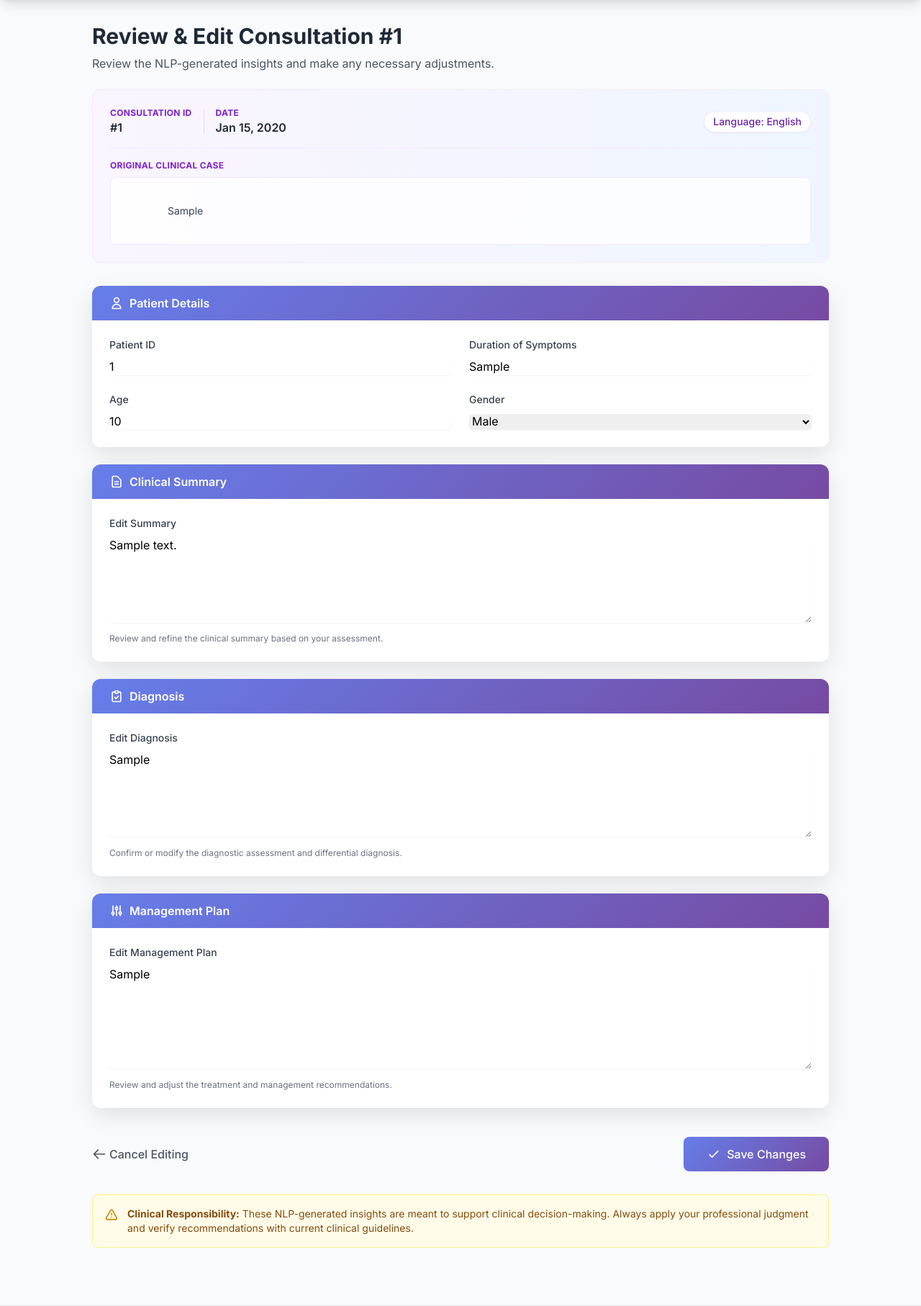
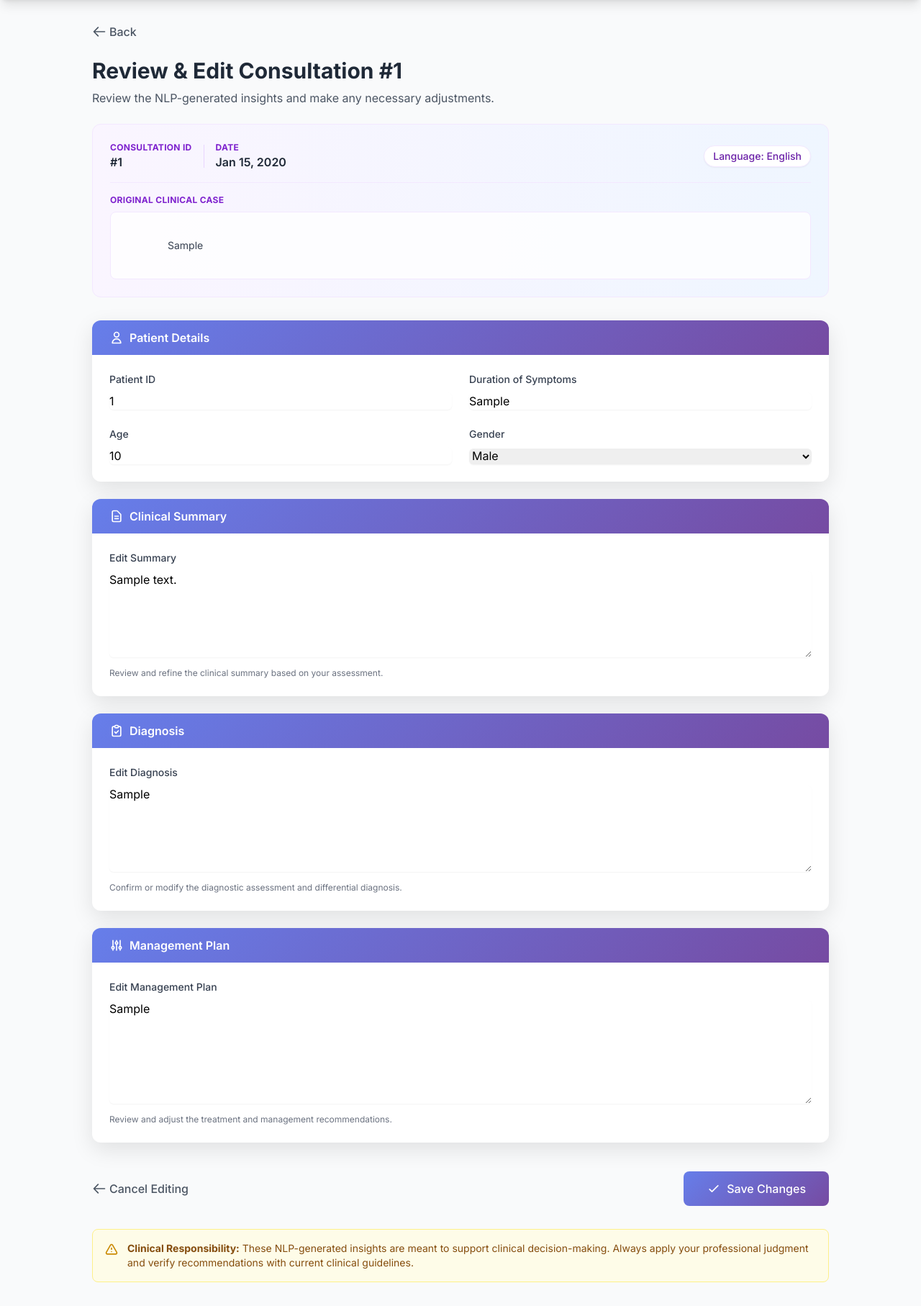
Before and after one commit to Hannah-Nossim/medInsight, a Django app: page /consultation/1/edit/ in a window 1280 px wide. Shown: the part 84-1898 px from the top of the page at 72% size. Run offline with Django 5.2, Linux system fonts and the light colour scheme; tables that the repository leaves empty hold one stand-in row (values such as "Sample post"); some libraries are stand-ins or nearby versions.

Commit message:
Add Back button to consultation detail and edit pages linking to history

```diff
--- a/consultations/templates/consultations/consultation_edit.html
+++ b/consultations/templates/consultations/consultation_edit.html
@@ -4,6 +4,16 @@
 
 {% block content %}
 <div class="max-w-5xl mx-auto">
+    <div class="mb-6">
+        <a href="{% url 'consultation_history' %}"
+            class="text-gray-600 hover:text-gray-800 font-medium flex items-center space-x-1 w-fit">
+            <svg class="w-5 h-5" fill="none" stroke="currentColor" viewBox="0 0 24 24">
+                <path stroke-linecap="round" stroke-linejoin="round" stroke-width="2" d="M10 19l-7-7m0 0l7-7m-7 7h18">
+                </path>
+            </svg>
+            <span>Back</span>
+        </a>
+    </div>
     <div class="mb-6">
         <h2 class="text-3xl font-bold text-gray-800 mb-2">Review & Edit Consultation #{{ consultation.pk }}</h2>
         <p class="text-gray-600">Review the NLP-generated insights and make any necessary adjustments.</p>
```
Also changed, not shown: consultations/templates/consultations/consultation_detail.html (+13 -4 lines).
